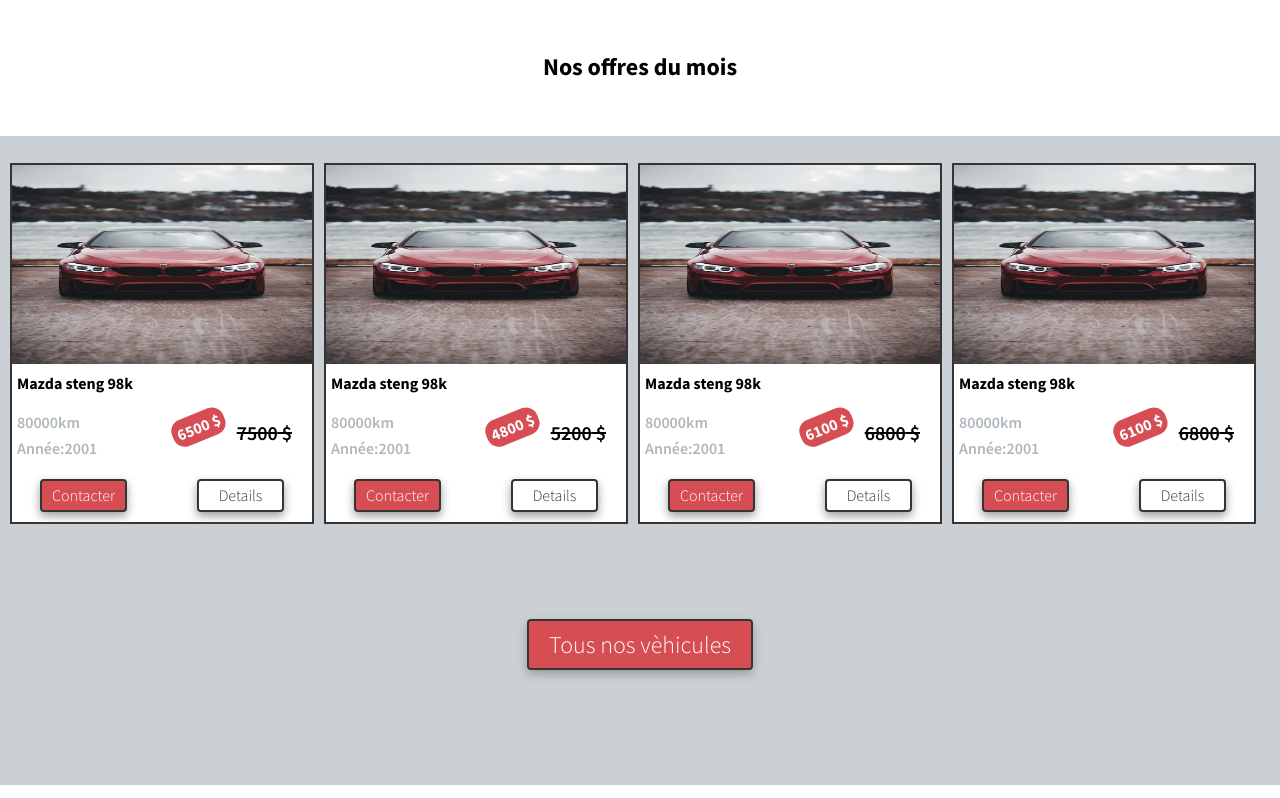
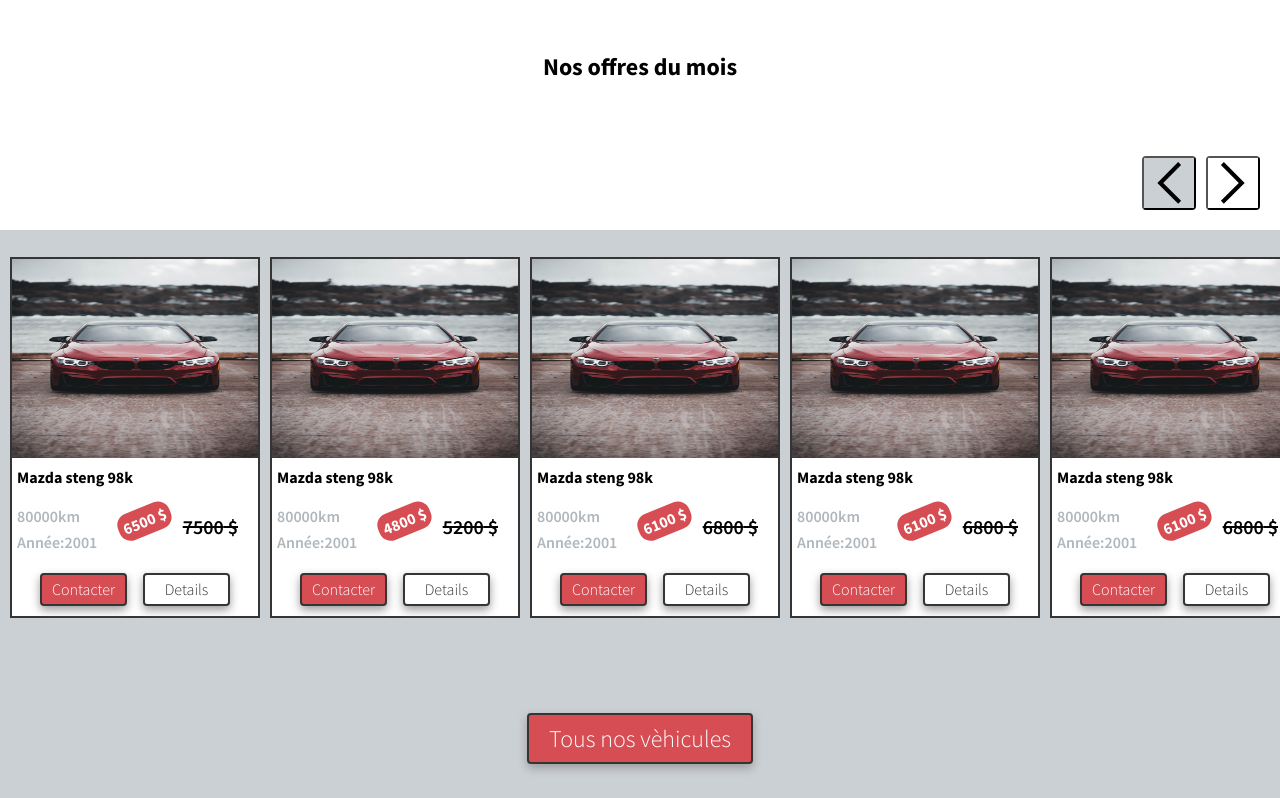
Before and after one commit to MarcoFormante/newGarageVincentParrot, a React (Create React App) app: page / in a window 1280 px wide. Shown: the part 822-1620 px from the top of the page. Built offline with nearby package versions, Linux system fonts and the light colour scheme.

Commit message:
car-cards offers section: add buttons for scrolling carousel

```diff
--- a/src/components/pages/Home/Offers.js
+++ b/src/components/pages/Home/Offers.js
@@ -1,8 +1,43 @@
-import React from 'react'
+import React,{ useState,useEffect,useRef } from 'react'
 import CarCard from '../../CarCard/CarCard'
 import ButtonCta from '../../Buttons/ButtonCta'
 
+
 const Offers = () => {
+    const [arrowTarget, setArrowTarget] = useState();
+    const [carouselX, setCarouselX] = useState(0);
+    const carousel = useRef();
+    const cardPadding = 20;
+
+    //carousel scroll event
+    const handleScrollCarousel = (dir) => {
+            carousel.current.scrollBy({
+                top: 0,
+                left: dir + window.innerWidth - cardPadding,
+                behavior: "smooth"
+            })
+            setTimeout(() => {
+                setCarouselX(carousel.current.scrollLeft)
+                setArrowTarget("")
+            },500)
+        }
+
+    useEffect(() => {
+
+        switch (arrowTarget) {
+
+            case "left":
+                handleScrollCarousel("-")
+                break;
+            case "right":
+                handleScrollCarousel("+")
+                break;
+
+            default:
+                break;
+        }
+    },[arrowTarget])
+
     /* provisoire!! fetch data Count(card_offers)*/
     const offerCards = [
         {
@@ -38,6 +73,88 @@
             offer: 700,
             price: 6800
         }
+
+        ,{
+            id: 3,
+            imgPath:"/images/bkhome-mb.jpg",
+            model: "Mazda steng 98k",
+            km: 80000,
+            year: 2001,
+            offer: 700,
+            price: 6800
+        }
+
+        ,{
+            id: 3,
+            imgPath:"/images/bkhome-mb.jpg",
+            model: "Mazda steng 98k",
+            km: 80000,
+            year: 2001,
+            offer: 700,
+            price: 6800
+        }
+
+        ,{
+            id: 3,
+            imgPath:"/images/bkhome-mb.jpg",
+            model: "Mazda steng 98k",
+            km: 80000,
+            year: 2001,
+            offer: 700,
+            price: 6800
+        }
+
+        ,{
+            id: 3,
+            imgPath:"/images/bkhome-mb.jpg",
+            model: "Mazda steng 98k",
+            km: 80000,
+            year: 2001,
+            offer: 700,
+            price: 6800
+        }
+
+        ,{
+            id: 3,
+            imgPath:"/images/bkhome-mb.jpg",
+            model: "Mazda steng 98k",
+            km: 80000,
+            year: 2001,
+            offer: 700,
+            price: 6800
+        },{
+            id: 3,
+            imgPath:"/images/bkhome-mb.jpg",
+            model: "Mazda steng 98k",
+            km: 80000,
+            year: 2001,
+            offer: 700,
+            price: 6800
+        },{
+            id: 3,
+            imgPath:"/images/bkhome-mb.jpg",
+            model: "Mazda steng 98k",
+            km: 80000,
+            year: 2001,
+            offer: 700,
+            price: 6800
+        },{
+            id: 3,
+            imgPath:"/images/bkhome-mb.jpg",
+            model: "Mazda steng 98k",
+            km: 80000,
+            year: 2001,
+            offer: 700,
+            price: 6800
+        },{
+            id: 3,
+            imgPath:"/images/bkhome-mb.jpg",
+            model: "Mazda steng 98k",
+            km: 80000,
+            year: 2001,
+            offer: 700,
+            price: 6800
+        }
     ]
 
     if (!offerCards.length > 0) {
@@ -46,10 +163,16 @@
 
     return (
         <>
-        <h3 className={'section_title section_title_offres'}>Nos offres du mois</h3>
+            <h3 className={'section_title section_title_offres'}>Nos offres du mois</h3>
+            <div className={"arrows_container"}>
+                <button className={'arrow arrow_left_car_carousel'} onClick={() => setArrowTarget("left")}>
+                    <div className={'arrow_left'} ></div>
+            </button >
+                <button className={'arrow  arrow_right_car_carousel'}  onClick={()=> setArrowTarget("right")}><div className={'arrow_right'}></div></button>
+            </div>
         <div className={"section_page section_page--grey"}>
 
-            <div className={'carCards_container'}>
+            <div className={'carCards_container'} ref={carousel}>
             <div className={'page_section page_section_offers card_carousel_flex'}>
                  {offerCards.map((car, index) => <CarCard key={index + car.id } {...offerCards[index]} />)}
             </div>
--- a/src/stylesheets/components/_car-card.scss
+++ b/src/stylesheets/components/_car-card.scss
@@ -4,10 +4,55 @@
     gap: 10px;
 }
 
+::-webkit-scrollbar{
+    display: none;
+}
+
+
+//Arows carousel offers cars
+.arrows_container{
+    display: flex;
+    justify-content: end;
+    padding: 20px;
+    gap: 10px;
+
+    @media screen and (max-width:map-get($breakpoints,"medium")) {
+        display: none;
+    }
+}
+
+.arrow{
+    cursor: pointer;
+    border-radius: 4px;
+
+
+    div{
+
+        width: 50px;
+        height: 50px;
+        background-color: $white-color;
+        background-image: url(/public/icons/arrow.svg);
+        background-repeat: no-repeat;
+        background-size: cover;
+        &:active{
+            background-color: $brand_color;
+        }
+
+        &.arrow_left{
+            transform:rotateY(180deg);
+            background-color:  $light-gray-color;
+            &:active{
+                background-color: $brand_color;
+            }
+        }
+    }
+}
+
 .carCards_container{
     overflow-y: hidden;
     margin-left: 10px;
 }
+
 
 .car_card{
     width: 80vw;
--- a/src/stylesheets/index.css
+++ b/src/stylesheets/index.css
@@ -165,6 +165,45 @@
 .card_carousel_flex {
   display: flex;
   gap: 10px;
+}
+
+::-webkit-scrollbar {
+  display: none;
+}
+
+.arrows_container {
+  display: flex;
+  justify-content: end;
+  padding: 20px;
+  gap: 10px;
+}
+@media screen and (max-width: 768px) {
+  .arrows_container {
+    display: none;
+  }
+}
+
+.arrow {
+  cursor: pointer;
+  border-radius: 4px;
+}
+.arrow div {
+  width: 50px;
+  height: 50px;
+  background-color: #FFFFFF;
+  background-image: url(/public/icons/arrow.svg);
+  background-repeat: no-repeat;
+  background-size: cover;
+}
+.arrow div:active {
+  background-color: #D64E54;
+}
+.arrow div.arrow_left {
+  transform: rotateY(180deg);
+  background-color: #CBD0D4;
+}
+.arrow div.arrow_left:active {
+  background-color: #D64E54;
 }
 
 .carCards_container {
@@ -564,7 +603,7 @@
 @media screen and (min-width: 1025px) {
   .txt_services_after_list {
     text-align: center;
-    margin: 20px auto;
+    margin: 50px auto;
     width: clamp(300px, 60vw, 800px);
   }
 }
--- a/src/stylesheets/pages/_home.scss
+++ b/src/stylesheets/pages/_home.scss
@@ -97,7 +97,7 @@
 
         @media screen and (min-width:1025px){
             text-align: center;
-            margin: 20px auto;
+            margin: 50px auto;
             width: clamp(300px,60vw,800px);
 
         }
@@ -142,7 +142,6 @@
 
 
 .score_bar{
-
     height: 26px;
     display: flex;
     align-items: center;
```
Also changed, not shown: public/icons/arrow.svg (added), 1 other file (tests, documents, lock files or other folders).
